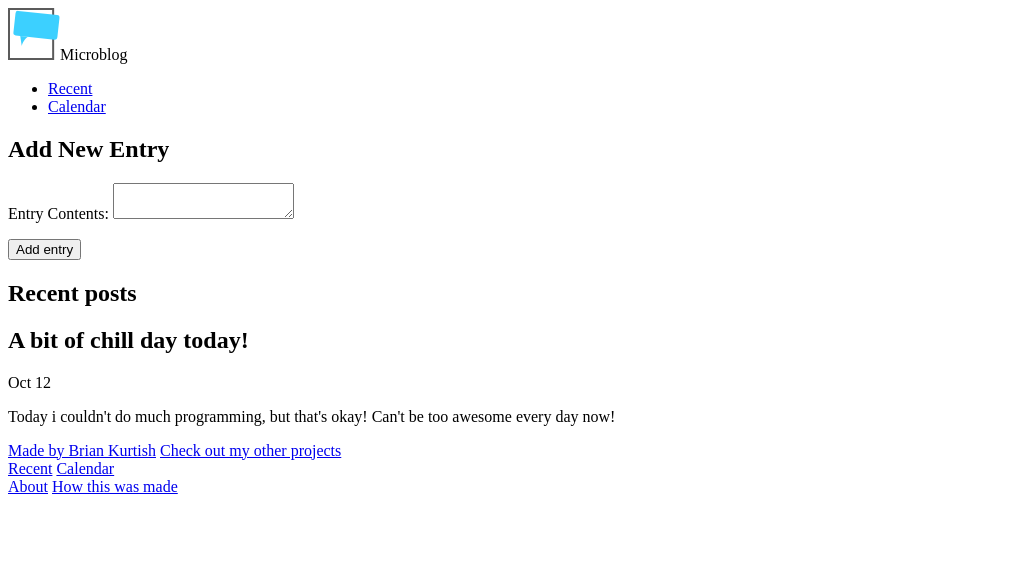
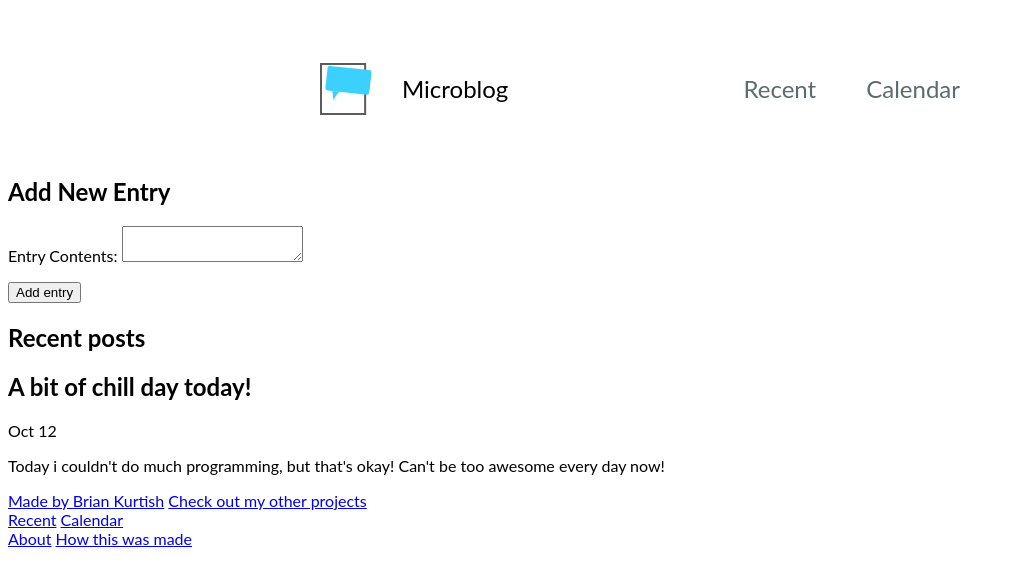
Before and after one commit to Briankurtish/HtmlCamp, a plain HTML site: page Microblog/home.html in a window 1280 px wide. Shown: the whole page, without its empty margins (0-1015 px from the left). Drawn offline with Linux system fonts and the light colour scheme.

Commit message:
update styling
styling of the navbar

```diff
--- a/Microblog/home.html
+++ b/Microblog/home.html
@@ -4,11 +4,12 @@
     <meta charset="UTF-8">
     <meta name="viewport" content="width=device-width, initial-scale=1.0">
     <title>Microblog</title>
+    <link rel="stylesheet" href="styles.css">
 </head>
 <body>
     <header class="navbar">
         <div class="navbar__brand">
-            <img src="logo.svg" alt="logo image">Microblog
+            <img class="navbar__logo" src="logo.svg" alt="logo image">Microblog
         </div>
 
         <ul class="navbar__navigation">
@@ -21,7 +22,7 @@
         </ul>
 
     </header>
-    <main>
+    <main class="main">
         <section>
             <h1>Add New Entry</h1>
             <form class="form" action="/entry" method="POST">
--- /dev/null
+++ b/Microblog/styles.css
@@ -0,0 +1,35 @@
+html{
+    font-family: Lato, sans-serif;
+}
+
+.navbar {
+    max-width: 640px;
+    margin: 50px auto;
+    padding: 0 20px;
+    display: flex;
+    flex-direction: row;
+    justify-content: space-between;
+    font-size: 24px;
+}
+
+.navbar__brand{
+    display: flex;
+    align-items: center;
+}
+.navbar__logo{
+    margin-right: 30px;
+}
+.navbar__navigation{
+    list-style: none;
+    padding: 0;
+    display: flex;
+    flex-direction: row;
+    color: #5c6b70;
+}
+.navbar__navigation-item {
+    margin-left: 50px;
+}
+.navbar__link{
+    text-decoration: none;
+    color: inherit;
+}
```
